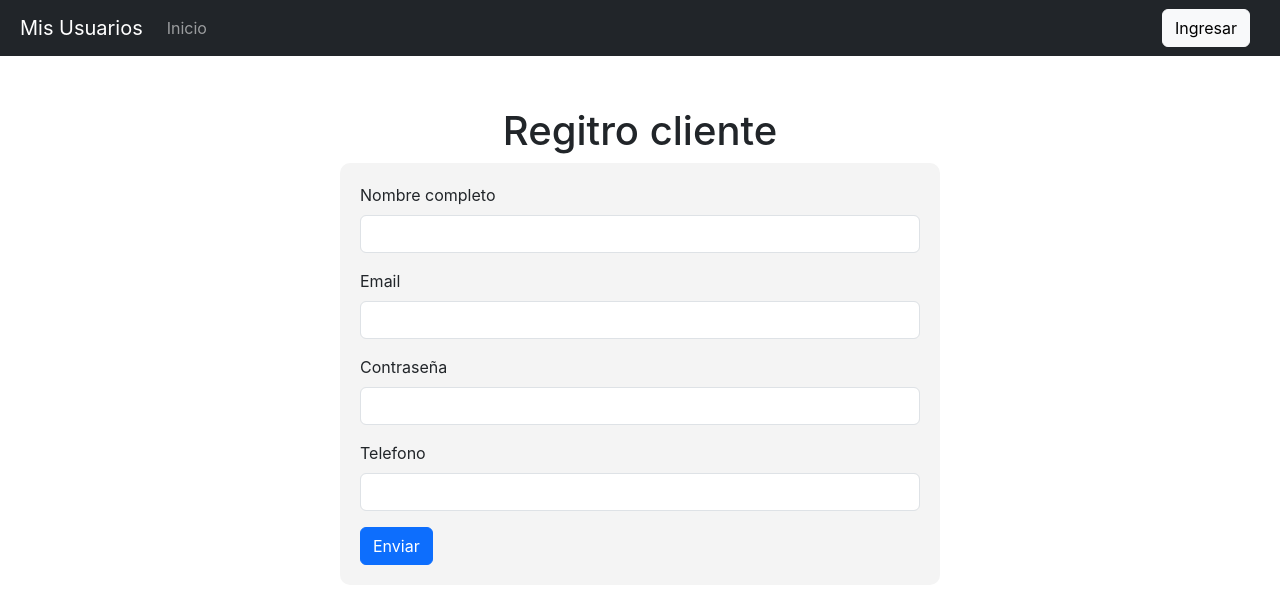
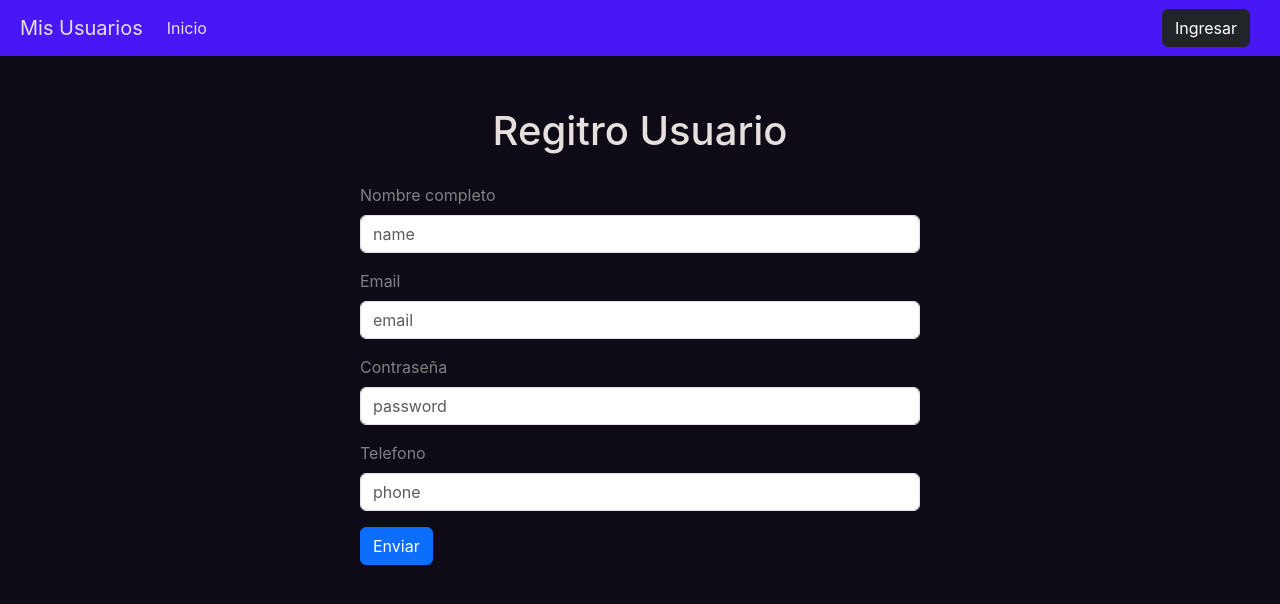
Before and after one commit to VictorNv11/caso_estudio_2, a React (Create React App) app in the folder frontEnd/: page /formRegistro in a window 1280 px wide. Shown: the top 604 px of the page. Built offline with nearby package versions, Linux system fonts and the light colour scheme.

Commit message:
cambiando estilo de la pagina

```diff
--- a/frontEnd/src/components/Admin/showAdmin.js
+++ b/frontEnd/src/components/Admin/showAdmin.js
@@ -59,33 +59,33 @@ const ShowAdmin = () => {
 
   return (
     <div>
-         <nav className="navbar navbar-expand-lg navbar-dark bg-dark">
-            <a className="navbar-brand" href="#" style={{paddingLeft: 20}}>Super Administrador </a>
+         <nav className="navbar navbar-expand-lg "style={{backgroundColor:"#4717F6", borderRadius:5}}>
+            <a className="navbar-brand" href="#" style={{paddingLeft: 20, color:"#E7DFDD"}}>Super Administrador </a>
             <div className="collapse navbar-collapse" id="navbarNav">
               <ul className="navbar-nav ml-auto">
               <li className="nav-item active" style={{paddingRight: 20}}>
-                  <Link to='/supAdmins' className='nav-link'>Super Administrador</Link>
+                  <Link to='/supAdmins' className='nav-link' style={{color:"#E7DFDD"}}>Super Administrador</Link>
                 </li>
                 <li className="nav-item active" style={{paddingRight: 20}}>
-                  <Link to='/Admin' className='nav-link'>Administradores</Link>
+                  <Link to='/Admin' className='nav-link' style={{color:"#E7DFDD"}}>Administradores</Link>
                 </li>
                 <li className="nav-item active" style={{paddingRight: 20}}>
-                  <Link to='/usuarios' className='nav-link'>Usuarios</Link>
+                  <Link to='/usuarios' className='nav-link' style={{color:"#E7DFDD"}}>Usuarios</Link>
                 </li>
               </ul>
             </div>
             <div className="ml-auto" style={{paddingRight: 30}}>
-              <Link to='/' className='btn btn-light'>Salir</Link>
+              <Link to='/' className='btn btn-dark'>Salir</Link>
             </div>
          </nav>
 
         <div style={{marginTop:'5%'}}>
-          <h1 className='text-center'>Listado de Administradores</h1>
+          <h1 className='text-center' style={{color:"#E7DFDD"}}>Listado de Administradores</h1>
         </div>
 
         <div style={{marginLeft:'4%', marginTop:'2%'}}>
-            <input value={search} onChange={searcher} type='text' placeholder='buscar por Email' className='form'></input>
-            <Link to='/createA' className='btn btn-secondary btn-sm' style={{marginLeft:'71%'}}>Crear</Link>{' '}
+            <input value={search} style={{borderRadius:5}} onChange={searcher} type='text' placeholder='buscar por Email' className='form'></input>
+            <Link to='/createA' className='btn btn-primary btn-sm' style={{marginLeft:'71%'}}>Crear</Link>{' '}
         </div>
 
        <div>
--- a/frontEnd/src/components/supAdmin/ShowSupAdmin.js
+++ b/frontEnd/src/components/supAdmin/ShowSupAdmin.js
@@ -50,34 +50,34 @@ const ShowSupAdmin = () => {
 
   return (
     <div>
-        <nav className="navbar navbar-expand-lg navbar-dark bg-dark">
-            <a className="navbar-brand" href="#" style={{paddingLeft: 20}}>Super Administrador </a>
+        <nav className="navbar navbar-expand-lg " style={{backgroundColor:"#4717F6", borderRadius:5}}>
+            <a className="navbar-brand" href="#" style={{paddingLeft: 20, color:"#E7DFDD"}}>Super Administrador </a>
             <div className="collapse navbar-collapse" id="navbarNav">
               <ul className="navbar-nav ml-auto">
               <li className="nav-item active" style={{paddingRight: 20}}>
-                  <Link to='/supAdmins' className='nav-link'>Super Administrador</Link>
+                  <Link to='/supAdmins' className='nav-link' style={{color:"#E7DFDD"}}>Super Administrador</Link>
                 </li>
                 <li className="nav-item active" style={{paddingRight: 20}}>
-                  <Link to='/Admin' className='nav-link'>Administradores</Link>
+                  <Link to='/Admin' className='nav-link'  style={{color:"#E7DFDD"}}>Administradores</Link>
                 </li>
                 <li className="nav-item active" style={{paddingRight: 20}}>
-                  <Link to='/usuarios' className='nav-link'>Usuarios</Link>
+                  <Link to='/usuarios' className='nav-link'  style={{color:"#E7DFDD"}}>Usuarios</Link>
                 </li>
               </ul>
             </div>
             <div className="ml-auto" style={{paddingRight: 30}}>
-              <Link to='/' className='btn btn-light'>Salir</Link>
+              <Link to='/' className='btn btn-dark'>Salir</Link>
             </div>
           </nav>
         <div style={{marginTop:'5%'}}>
-          <h1 className='text-center'>Listado de Super Administradores</h1>
+          <h1 className='text-center'  style={{color:"#E7DFDD"}}>Listado de Super Administradores</h1>
         </div>
             <div style={{marginLeft:'4%', marginTop:'2%'}}>
-              <input value={search} onChange={searcher} type='text' placeholder='buscar por Email' className='form'></input>
-              <Link to='/create' className='btn btn-secondary btn-sm' style={{marginLeft:'71%'}}>Crear</Link>{' '}
+              <input value={search} style={{borderRadius:5}} onChange={searcher} type='text' placeholder='buscar por Email' className='form'></input>
+              <Link to='/create' className='btn btn-primary btn-sm' style={{marginLeft:'71%'}}>Crear</Link>{' '}
             </div>
        <div>
-        <table className='table table-striped  container' style={{marginTop:'2%',border: '1px solid black', borderRadius: '20px'}}>
+        <table className='table table-striped  container' style={{marginTop:'2%',border: '1px solid black', borderRadius:5}}>
             <thead className='bg-dark text-white'>
                 <tr>
                     <th>Nombre</th>
--- a/frontEnd/src/components/usuarios/ShowUsuarios.js
+++ b/frontEnd/src/components/usuarios/ShowUsuarios.js
@@ -55,33 +55,33 @@ const ShowUsuarios = () => {
 
 return (
     <div>
-        <nav className="navbar navbar-expand-lg navbar-dark bg-dark">
-          <a className="navbar-brand" href="#" style={{paddingLeft: 20}}>Super Administrador </a>
+        <nav className="navbar navbar-expand-lg" style={{backgroundColor:"#4717F6", borderRadius:5}}>
+          <a className="navbar-brand" href="#" style={{paddingLeft: 20, color:"#E7DFDD"}}>Super Administrador </a>
           <div className="collapse navbar-collapse" id="navbarNav">
             <ul className="navbar-nav ml-auto">
             <li className="nav-item active" style={{paddingRight: 20}}>
-                <Link to='/supAdmins' className='nav-link'>Super Administrador</Link>
+                <Link to='/supAdmins' className='nav-link' style={{color:"#E7DFDD"}}>Super Administrador</Link>
               </li>
               <li className="nav-item active" style={{paddingRight: 20}}>
-                <Link to='/Admin' className='nav-link'>Administradores</Link>
+                <Link to='/Admin' className='nav-link'  style={{color:"#E7DFDD"}}>Administradores</Link>
               </li>
               <li className="nav-item active" style={{paddingRight: 20}}>
-                <Link to='/usuarios' className='nav-link'>Usuarios</Link>
+                <Link to='/usuarios' className='nav-link'  style={{color:"#E7DFDD"}}>Usuarios</Link>
               </li>
             </ul>
           </div>
           <div className="ml-auto" style={{paddingRight: 30}}>
-            <Link to='/' className='btn btn-light'>Salir</Link>
+            <Link to='/' className='btn btn-dark'>Salir</Link>
           </div>
         </nav>
 
         <div style={{marginTop:'5%'}}>
-          <h1 className='text-center'>Listado de Usuarios</h1>
+          <h1 className='text-center'  style={{color:"#E7DFDD"}}>Listado de Usuarios</h1>
         </div>
 
         <div style={{marginLeft:'4%', marginTop:'2%'}}>
-              <input value={search} onChange={searcher} type='text' placeholder='buscar por Email' className='form'></input>
-              <Link to='/createU' className='btn btn-secondary btn-sm' style={{marginLeft:'71%'}}>Crear</Link>{' '}
+              <input value={search} style={{borderRadius:5}} onChange={searcher} type='text' placeholder='buscar por Email' className='form'></input>
+              <Link to='/createU' className='btn btn-primary btn-sm' style={{marginLeft:'71%'}}>Crear</Link>{' '}
         </div>
     <div>
         <table className='table table-striped  container' style={{marginTop:'2%',border: '1px solid black', borderRadius: '20px'}}>
--- a/frontEnd/src/index.css
+++ b/frontEnd/src/index.css
@@ -5,9 +5,19 @@ body {
     sans-serif;
   -webkit-font-smoothing: antialiased;
   -moz-osx-font-smoothing: grayscale;
+  background-color: #0E0B16;
 }
 
 code {
   font-family: source-code-pro, Menlo, Monaco, Consolas, 'Courier New',
     monospace;
 }
+ colores{
+  color:#0E0B16 ; /*FONDOS*/
+  color:#A239CA ; /*BARRA DE NAVEGACION*/
+  color:#4717F6 ;/*LOGIN*/
+  color:#E7DFDD ;/*BOTONES*/
+ }
+.navbar  {
+  color: #49274A;
+ }
--- a/frontEnd/src/pages/formRegistro.jsx
+++ b/frontEnd/src/pages/formRegistro.jsx
@@ -50,47 +50,47 @@ const CreateUsuario = () => {
 
     return(
         <div>
-          <nav className="navbar navbar-expand-lg navbar-dark bg-dark">
-            <a className="navbar-brand" href="#" style={{paddingLeft: 20}}>Mis Usuarios </a>
+          <nav className="navbar navbar-expand-lg" style={{backgroundColor:'#4717F6 '}}>
+            <a className="navbar-brand" href="#" style={{paddingLeft: 20, color:'#E7DFDD'}}>Mis Usuarios </a>
             <div className="collapse navbar-collapse" id="navbarNav">
               <ul className="navbar-nav ml-auto">
                 <li className="nav-item">
-                <Link to="/" className="nav-link">
+                <Link to="/" className="nav-link" style={{ color:'#E7DFDD'}}>
                   Inicio
                 </Link>
                 </li>
               </ul>
             </div>
             <div className="ml-auto" style={{paddingRight: 30}}>
-              <Link to='/Login' className='btn btn-light'>Ingresar</Link>
+              <Link to='/Login' className='btn btn-dark'>Ingresar</Link>
             </div>
         </nav>
         <div>
-            <h1 className="title-1" style={{textAlign:'center',  marginTop: '4%'}}>Regitro cliente</h1>
+            <h1 className="title-1" style={{textAlign:'center',  marginTop: '4%',  color:'#E7DFDD'}}>Regitro Usuario</h1>
         </div>
-        <div style={{ marginTop:'5%', backgroundColor: '#f4f4f4', padding: '20px', borderRadius: '10px', maxWidth: '600px', margin: 'auto' }}>
+        <div style={{ marginTop:'5%', backgroundColor: '', padding: '20px', borderRadius: '10px', maxWidth: '600px', margin: 'auto' }}>
       <form onSubmit={store}>
         <div className="mb-3">
-          <label htmlFor="nombre" className="form-label">Nombre completo</label>
-          <input value={nombre} onChange={(e)=> setNombre (e.target.value)}  pattern="[a-zA-Z ]*"
+          <label htmlFor="nombre" className="form-label" style={{ color:'#828081'}}>Nombre completo</label>
+          <input value={nombre} placeholder="name" onChange={(e)=> setNombre (e.target.value)}  pattern="[a-zA-Z ]*"
             title="Solo se permiten letras de la A a la Z"
             require type="text" className="form-control" id="nombre" name="nombre"  />
         </div>
         <div className="mb-3">
-          <label htmlFor="email" className="form-label">Email</label>
-          <input value={email} onChange={(e)=> setEmail (e.target.value)} type="email" className="form-control" id="email" name="email" required />
+          <label htmlFor="email" className="form-label" style={{color:'#828081'}}>Email</label>
+          <input value={email} placeholder="email" onChange={(e)=> setEmail (e.target.value)} type="email" className="form-control" id="email" name="email" required />
         </div>
         <div className="mb-3">
-          <label htmlFor="password" className="form-label">Contraseña</label>
-          <input value={password} onChange={(e)=> setPass (e.target.value)}  pattern="[A-z-a-Z] {0-10}"type="password" className="form-control" id="password" name="password"  required />
+          <label htmlFor="password" className="form-label" style={{color:'#828081'}}>Contraseña</label>
+          <input value={password} placeholder="password" onChange={(e)=> setPass (e.target.value)}  pattern="[A-z-a-Z] {0-10}"type="password" className="form-control" id="password" name="password"  required />
         </div>
         <div className="mb-3">
-          <label htmlFor="phone" className="form-label">Telefono</label>
-          <input value={phone} onChange={(e)=> setPhone (e.target.value)}  pattern="[0-9]{10}" title="Solo se permite telefono de 10 numeros" type="phone" className="form-control" id="phone" name="phone" required />
+          <label htmlFor="phone" className="form-label" style={{color:'#828081'}}>Telefono</label>
+          <input value={phone} placeholder="phone" onChange={(e)=> setPhone (e.target.value)}  pattern="[0-9]{10}" title="Solo se permite telefono de 10 numeros" type="phone" className="form-control" id="phone" name="phone" required />
         </div>
         {missingFieldsError && <div className="alert alert-danger" role="alert">{missingFieldsError}</div>}
         {error && <div className="alert alert-danger" role="alert">{error}</div>}
-        <button type="submit" className="btn btn-primary" >
+        <button type="submit" className="btn btn-primary" style={{backgroundcolor:'#4717F6'}} >
           Enviar
         </button>
       </form>
```
Also changed, not shown: frontEnd/src/pages/homepage.jsx (+14 -12 lines), frontEnd/src/pages/login.jsx (+13 -5 lines), frontEnd/src/assets/img/imagen_inicio.png (added), frontEnd/src/assets/img/img_home.jpg (added).
